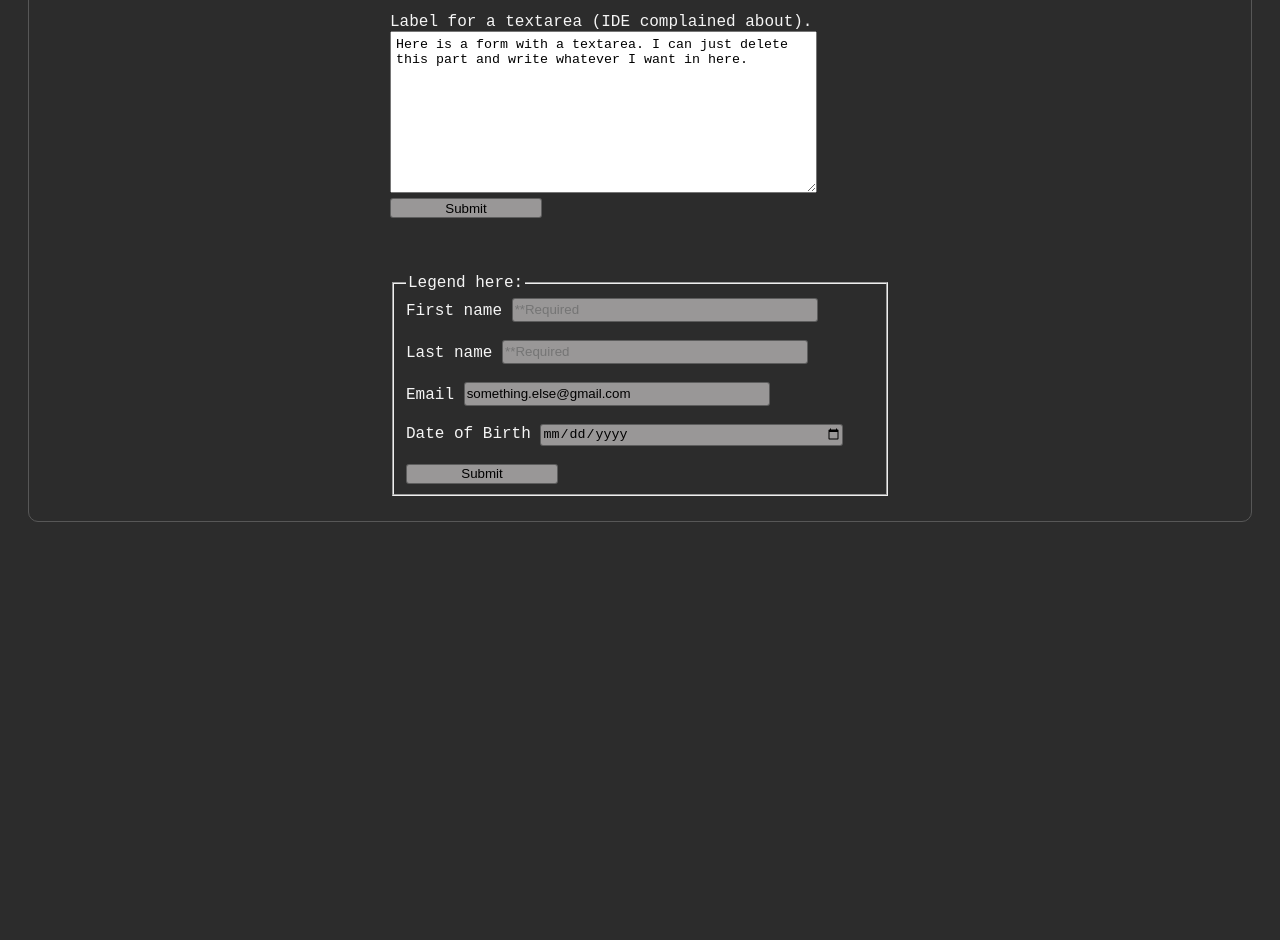
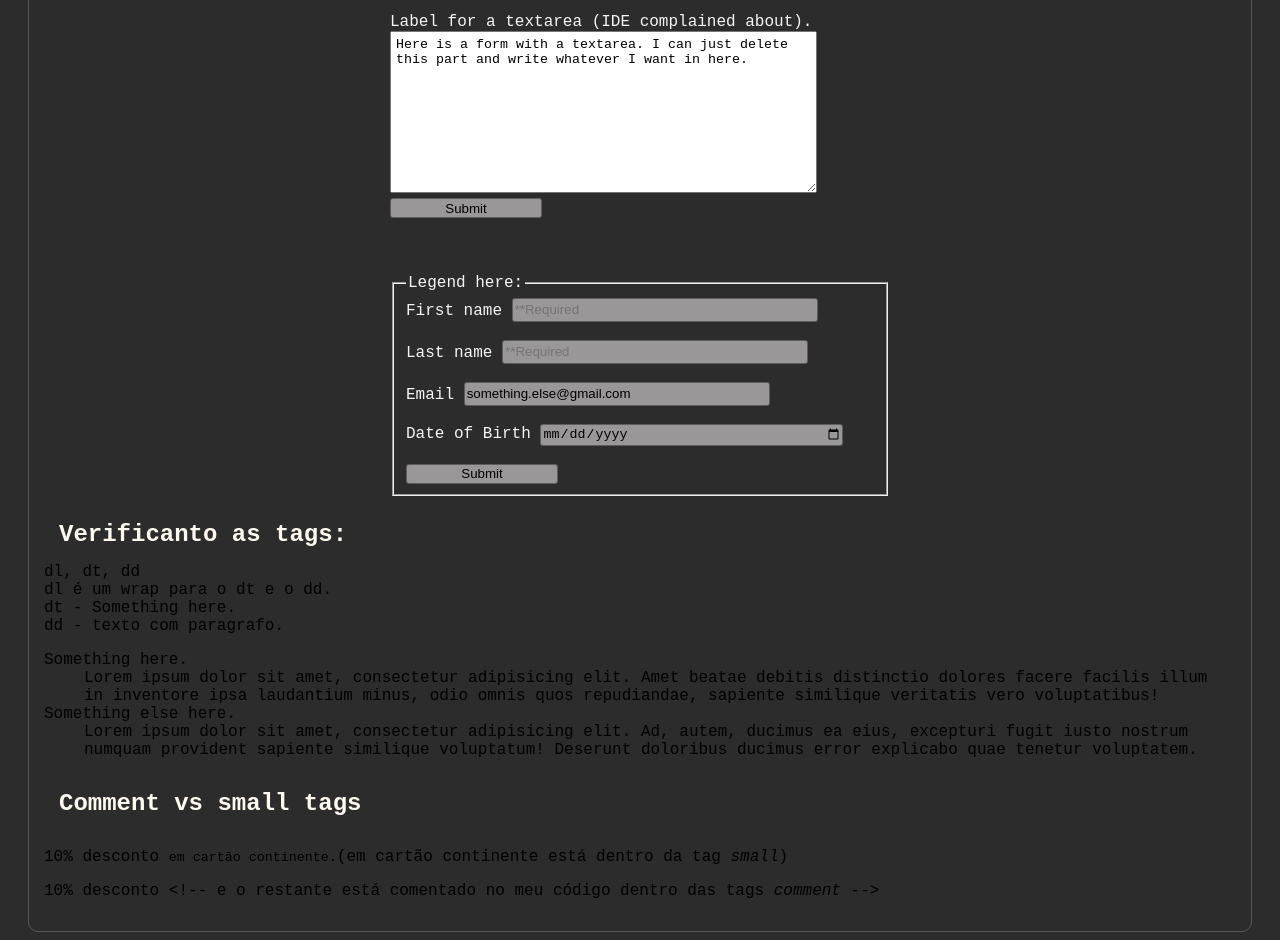
Before and after one commit to Li-hub-san/Front-en-class, a website: page test-practice/index.html in a window 1280 px wide. Shown: the part 357-1297 px from the top of the page. Before the commit the page ends 887 px from the top, so only its background shows below. Drawn offline with Linux system fonts and the light colour scheme.

Commit message:
Tried some new tags like dl dt dd

```diff
--- a/css/styles.css
+++ b/css/styles.css
@@ -142,7 +142,6 @@ iframe {
 }
 
 p {
-  font-size: 1.5em;
+  font-size: 1em;
   width: 100%;
-  text-align: center;
 }
--- a/test-practice/index.html
+++ b/test-practice/index.html
@@ -97,6 +97,34 @@
         value='Submit'>
     </fieldset>
   </form>
+
+  <h2>Verificanto as tags:</h2>
+  <span>dl, dt, dd</span>
+  <br>
+  <span>dl é um wrap para o dt e o dd.</span>
+  <br>
+  <span>dt - Something here.</span>
+  <br>
+  <span>dd - texto com paragrafo.</span>
+
+  <dl>
+    <dt>Something here.</dt>
+    <dd>Lorem ipsum dolor sit amet, consectetur adipisicing elit. Amet beatae debitis distinctio dolores facere facilis
+      illum in inventore ipsa laudantium minus, odio omnis quos repudiandae, sapiente similique veritatis vero
+      voluptatibus!
+    </dd>
+    <dt>Something else here.</dt>
+    <dd>Lorem ipsum dolor sit amet, consectetur adipisicing elit. Ad, autem, ducimus ea eius, excepturi fugit iusto
+      nostrum numquam provident sapiente similique voluptatum! Deserunt doloribus ducimus error explicabo quae tenetur
+      voluptatem.
+    </dd>
+  </dl>
+
+  <h2>Comment vs small tags</h2>
+  <p>10% desconto <small>em cartão continente.</small>(em cartão continente está dentro da tag <i>small</i>)</p>
+  <p>10% desconto<!-- em cartão continente.--> &lt;!-- e o restante está comentado no meu código dentro das tags <i>comment</i>
+    -->
+  </p>
 </div>
 </body>
 </html>
--- a/test-simulation/css/styles.css
+++ b/test-simulation/css/styles.css
@@ -77,3 +77,7 @@ td {
   color: cornflowerblue;
   text-decoration: none;
 }
+
+p {
+  font-size: 1em;
+}
```
